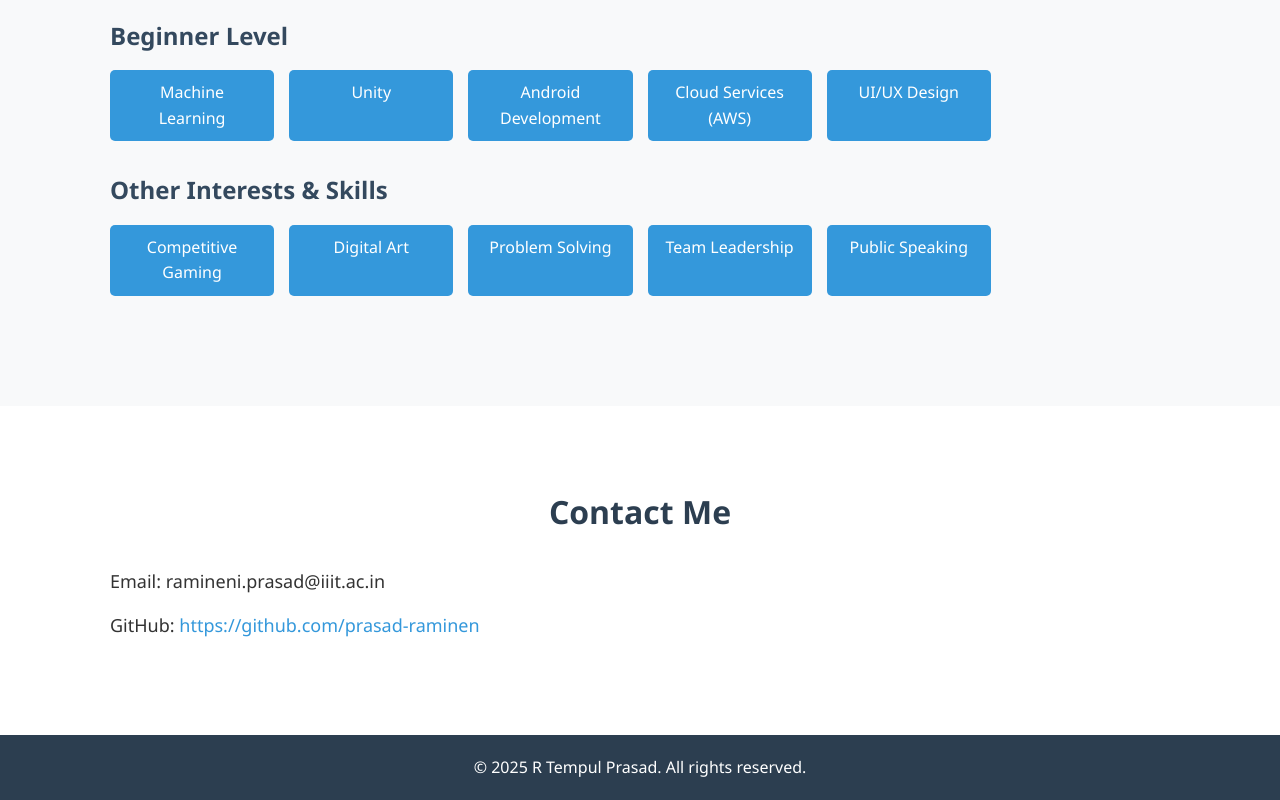
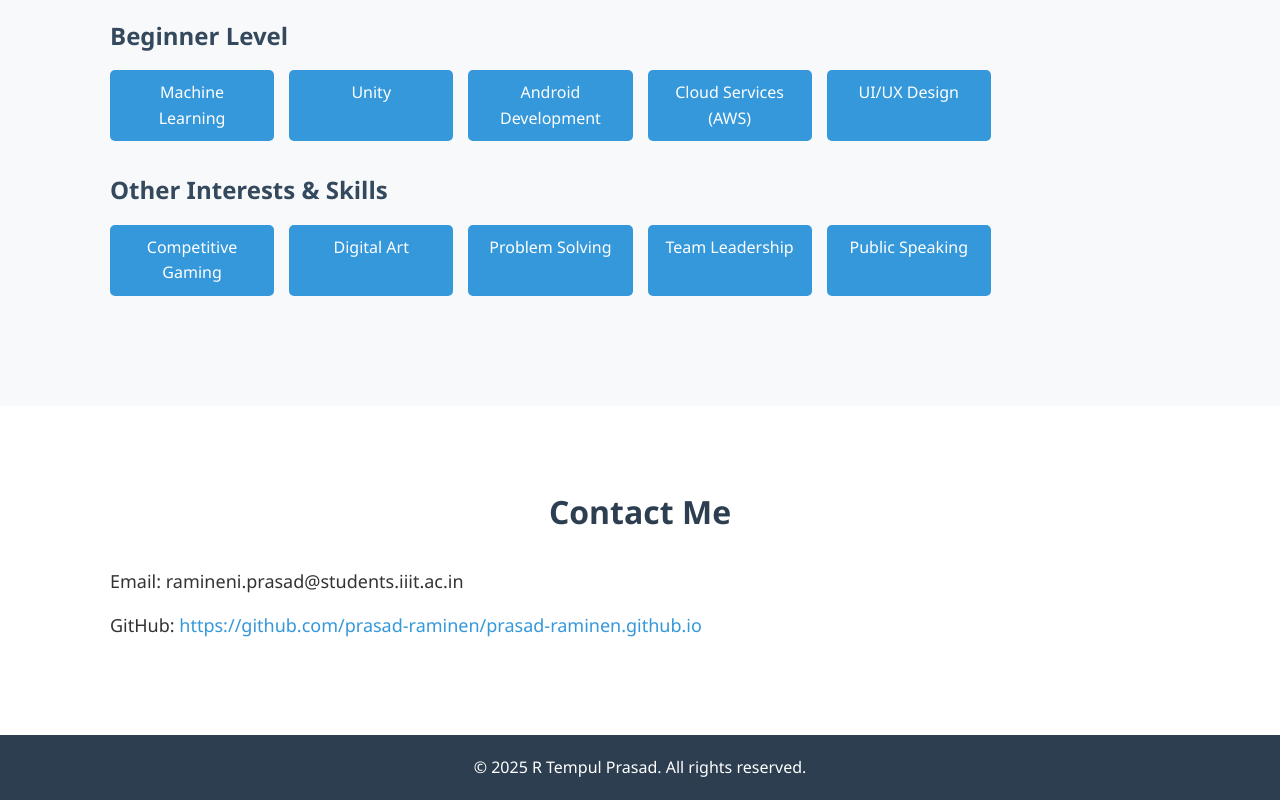
Before and after one commit to prasad-raminen/prasad-raminen, a plain HTML site: page index.html in a window 1280 px wide. Shown: the part 2277-3077 px from the top of the page. Drawn offline with Linux system fonts and the light colour scheme.

Commit message:
Update index.html

```diff
--- a/index.html
+++ b/index.html
@@ -137,8 +137,8 @@
     <section id="contact" class="section">
         <div class="container">
             <h2>Contact Me</h2>
-            <p>Email: ramineni.prasad@iiit.ac.in</p>
-            <p>GitHub: <a href="https://github.com/prasad-raminen">https://github.com/prasad-raminen</a></p>
+            <p>Email: ramineni.prasad@students.iiit.ac.in</p>
+            <p>GitHub: <a href="https://github.com/prasad-raminen/prasad-raminen.github.io">https://github.com/prasad-raminen/prasad-raminen.github.io</a></p>
         </div>
     </section>
 
```
